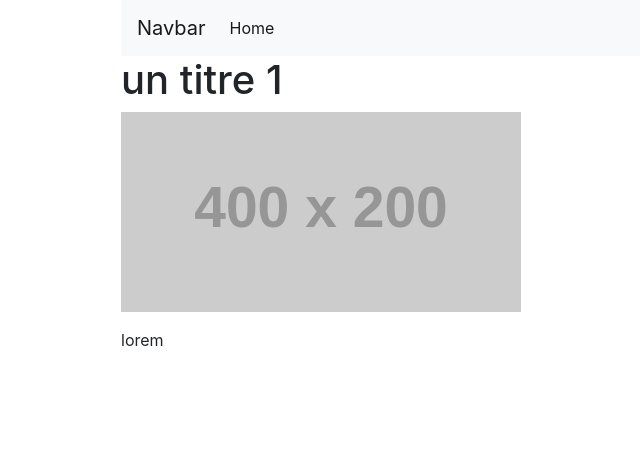
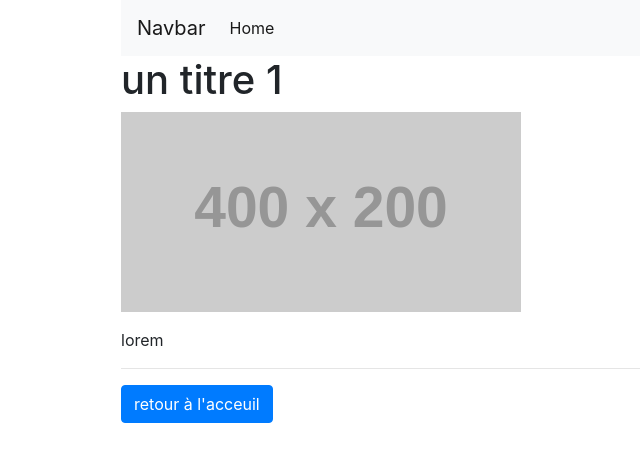
Before and after one commit to webdevproformation/jour4, an Angular app: page /article/1 in a window 1280 px wide. Shown: the top 462 px of the page, without its empty margins (249-889 px from the left). Built offline with nearby package versions, Linux system fonts and the light colour scheme.

Commit message:
bouton retour à l'acceuil dans les articles

```diff
--- a/src/app/article/article.component.html
+++ b/src/app/article/article.component.html
@@ -4,3 +4,5 @@
     <img [src]="article.img" alt="">
 </figure>
 <p>{{ article.contenu }}</p>
+<hr>
+<button class="btn btn-primary" (click)="onClickHome()">retour à l'acceuil</button>
--- a/src/app/article/article.component.ts
+++ b/src/app/article/article.component.ts
@@ -28,7 +28,7 @@ export class ArticleComponent implements OnInit {
     // Observateur // Observable
     this.route.paramMap.subscribe( ( params ) =>{
       const id = params.get("id");
-      console.log(this.service.get(id))
+      //console.log(this.service.get(id))
 
       if( Object.keys(this.service.get(id)).length !== 0 )
       {
@@ -45,4 +45,9 @@ export class ArticleComponent implements OnInit {
     // router.get("/:id", callback(req, resp) => {})
   }
 
+  onClickHome()
+  {
+    this.router.navigate(['/']);
+  }
+
 }
```
